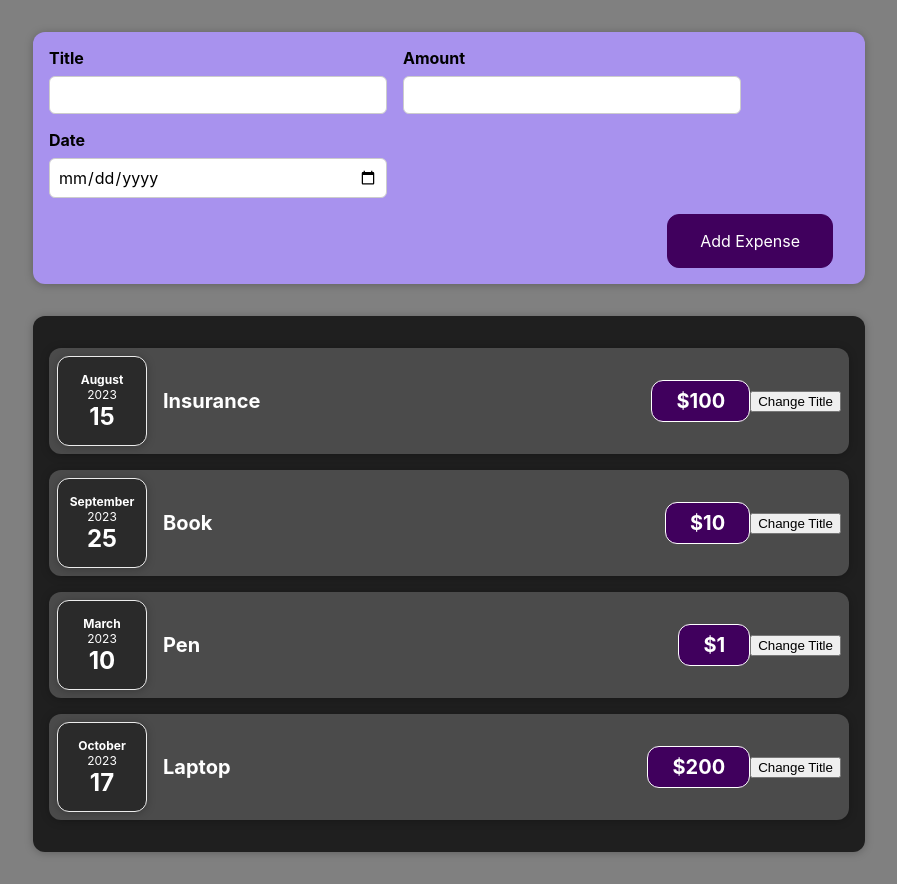
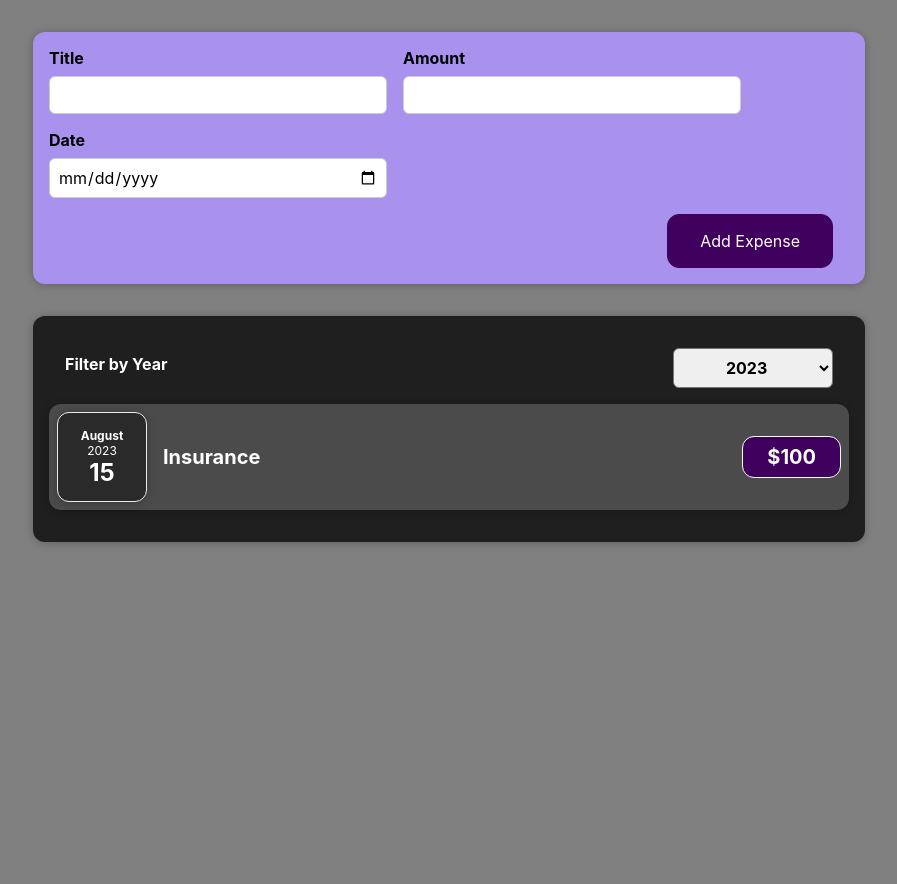
Before and after one commit to naavika/Learning-React, a React (Create React App) app: page / in a window 1280 px wide. Shown: the whole page, without its empty margins (191-1088 px from the left). After the commit the page ends 800 px from the top, so only its background shows below. Built offline with nearby package versions, Linux system fonts and the light colour scheme.

Commit message:
Controlled Components - Expenses Filter

```diff
--- a/src/App.js
+++ b/src/App.js
@@ -1,23 +1,26 @@
-import React from "react";
+import React, { useState } from "react";
 import Expenses from "./components/Expenses/Expenses";
 import NewExpense from "./components/NewExpense/NewExpense";
 
+const DUMMY_EXPENSES = [
+  { id: 1, title: "Insurance", date: new Date(2023, 7, 15), price: 100 },
+  { id: 2, title: "Book", date: new Date(2024, 8, 25), price: 10 },
+  { id: 3, title: "Pen", date: new Date(2025, 2, 10), price: 1 },
+  { id: 4, title: "Laptop", date: new Date(2024, 9, 17), price: 200 },
+];
+
 const App = () => {
-  const saveExpenseDataHandler = (enteredExpenseData) => {
-    const expenseData = {...enteredExpenseData, id:Math.random().toString(),};
-    console.log(expenseData);
+  const [expenses, setExpenses] = useState(DUMMY_EXPENSES);
 
+  const addExpenseHandler = (expense) => {
+    setExpenses((prevExpenses) => {
+      return [expense, ...prevExpenses];
+    });
   };
-  const expenses = [
-    { id: 1, title: "Insurance", date: new Date(2023, 7, 15), price: 100 },
-    { id: 2, title: "Book", date: new Date(2023, 8, 25), price: 10 },
-    { id: 3, title: "Pen", date: new Date(2023, 2, 10), price: 1 },
-    { id: 4, title: "Laptop", date: new Date(2023, 9, 17), price: 200 },
-  ];
 
   return (
     <div>
-      <NewExpense  onSaveExpenseData={saveExpenseDataHandler}/>
+      <NewExpense onAddExpense={addExpenseHandler} />
       <Expenses expenses={expenses} />
     </div>
   );
--- a/src/components/Expenses/ExpenseItem.js
+++ b/src/components/Expenses/ExpenseItem.js
@@ -4,18 +4,13 @@
 import Card from "../UI/Card";
 
 const ExpenseItem = (props) => {
-  const [title,setTitle] = useState(props.title);
-  function buttonClickHandler(event) {
-    setTitle("New Title");
-  }
    return (
     <Card className ="expense-item">
       <ExpenseDate date ={props.date}></ExpenseDate>
       <div className="expense-item__description">
-        <h2>{title}</h2>
+        <h2>{props.title}</h2>
         <div className="expense-item__price">${props.price}</div>
       </div>
-      <button onClick={buttonClickHandler}>Change Title</button>
     </Card>
   );
 }
--- a/src/components/Expenses/Expenses.js
+++ b/src/components/Expenses/Expenses.js
@@ -1,21 +1,41 @@
-import React from 'react';
+import React, { useState } from "react";
+import ExpenseItem from "./ExpenseItem";
+import ExpensesFilter from "./ExpensesFilter";
 import "./Expenses.css";
-import ExpenseItem from "./ExpenseItem";
 import Card from "../UI/Card";
 
 const Expenses = (props) => {
+  const [filteredYear, setFilteredYear] = useState("2023");
+
+  const changeFilterHandler = (selectedYear) => {
+    setFilteredYear(selectedYear);
+  };
+
+  // Filter the expenses based on the selected year
+  const filteredExpenses = props.expenses.filter(expense => {
+    return expense.date.getFullYear().toString() === filteredYear;
+  });
+
   return (
-    <Card className ="expenses">
-      {props.expenses.map((expense) => (
-        <ExpenseItem
-          key={expense.id}
-          date={expense.date}
-          title={expense.title}
-          price={expense.price}
-        />
-      ))}
+    <Card className="expenses">
+      <ExpensesFilter
+        selected={filteredYear}
+        onChangeFilter={changeFilterHandler}
+      />
+      {filteredExpenses.length === 0 ? (
+        <p>No expenses found.</p>
+      ) : (
+        filteredExpenses.map((expense) => (
+          <ExpenseItem
+            key={expense.id}
+            title={expense.title}
+            date={expense.date}
+            price={expense.price}
+          />
+        ))
+      )}
     </Card>
   );
-}
+};
 
 export default Expenses;
--- /dev/null
+++ b/src/components/Expenses/ExpensesFilter.css
@@ -0,0 +1,24 @@
+.expenses-filter {
+    color: white;
+    padding: 0 1rem;
+  }
+
+  .expenses-filter__control {
+    display: flex;
+    width: 100%;
+    align-items: center;
+    justify-content: space-between;
+    margin: 1rem 0;
+  }
+
+  .expenses-filter label {
+    font-weight: bold;
+    margin-bottom: 0.5rem;
+  }
+
+  .expenses-filter select {
+    font: inherit;
+    padding: 0.5rem 3rem;
+    font-weight: bold;
+    border-radius: 6px;
+  }
--- /dev/null
+++ b/src/components/Expenses/ExpensesFilter.js
@@ -0,0 +1,27 @@
+import React from "react";
+import "./ExpensesFilter.css";
+
+const ExpensesFilter = (props) => {
+  const dropdownChangeHandler = (event) => {
+    props.onChangeFilter(event.target.value);
+  };
+
+  return (
+    <div className="expenses-filter">
+      <div className="expenses-filter__control">
+        <label htmlFor="year-dropdown">Filter by Year</label>
+        <select
+          value={props.selected}
+          onChange={dropdownChangeHandler}
+          id="year-dropdown"
+        >
+          <option value="2023">2023</option>
+          <option value="2024">2024</option>
+          <option value="2025">2025</option>
+        </select>
+      </div>
+    </div>
+  );
+};
+
+export default ExpensesFilter;
--- a/src/components/NewExpense/NewExpense.js
+++ b/src/components/NewExpense/NewExpense.js
@@ -1,14 +1,11 @@
-import React from 'react';
-import ExpenseForm from './ExpenseForm';
-import './NewExpense.css';
+import React from "react";
+import ExpenseForm from "./ExpenseForm";
+import "./NewExpense.css";
 
 const NewExpense = (props) => {
   const saveExpenseDataHandler = (enteredExpenseData) => {
-    const expenseData = {
-      ...enteredExpenseData,
-      id: Math.random().toString(),
-    };
-    props.onSaveExpenseData(expenseData);
+    const expenseData = { ...enteredExpenseData, id: Math.random().toString() };
+    props.onAddExpense(expenseData);
   };
 
   return (
```
